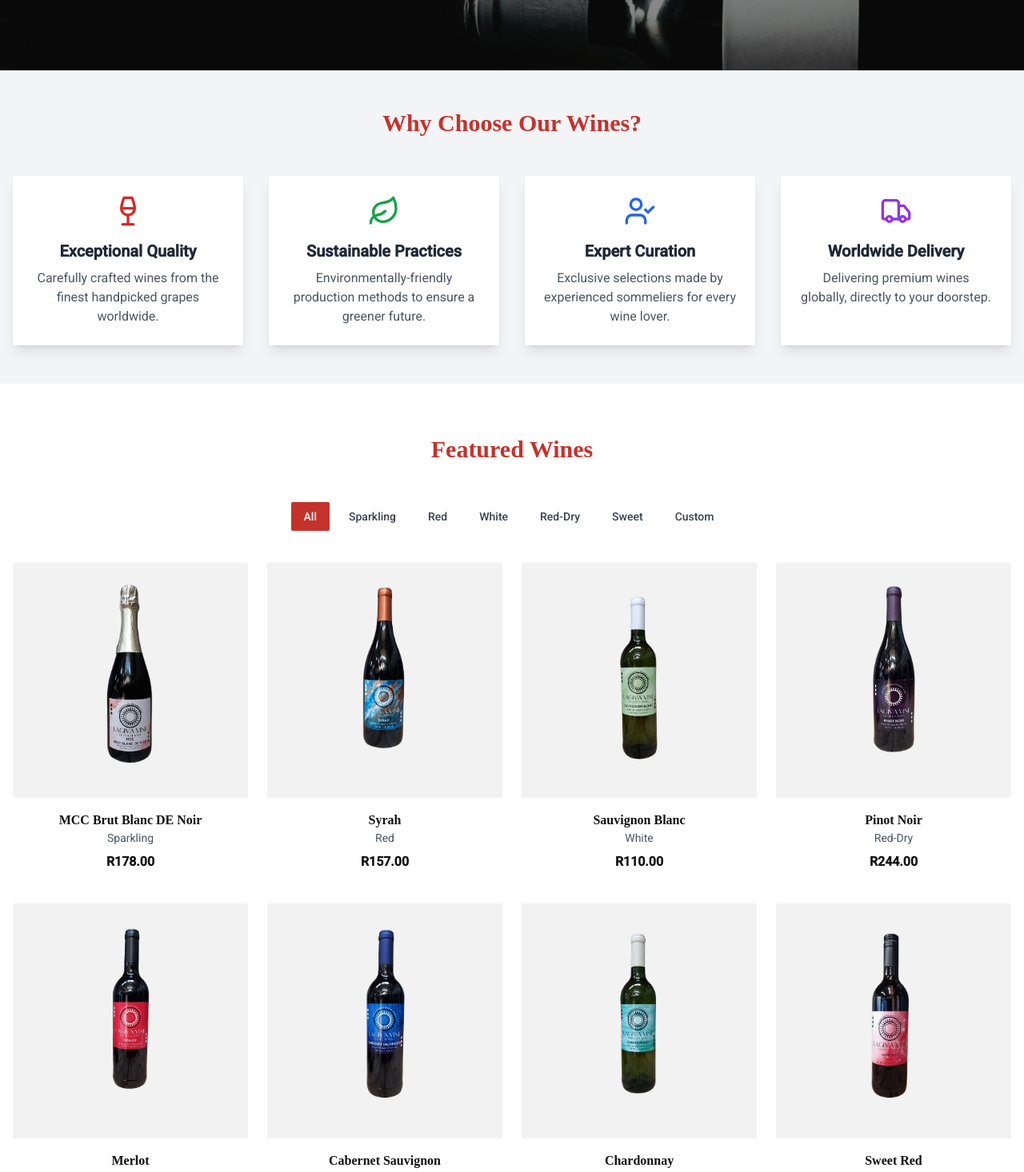
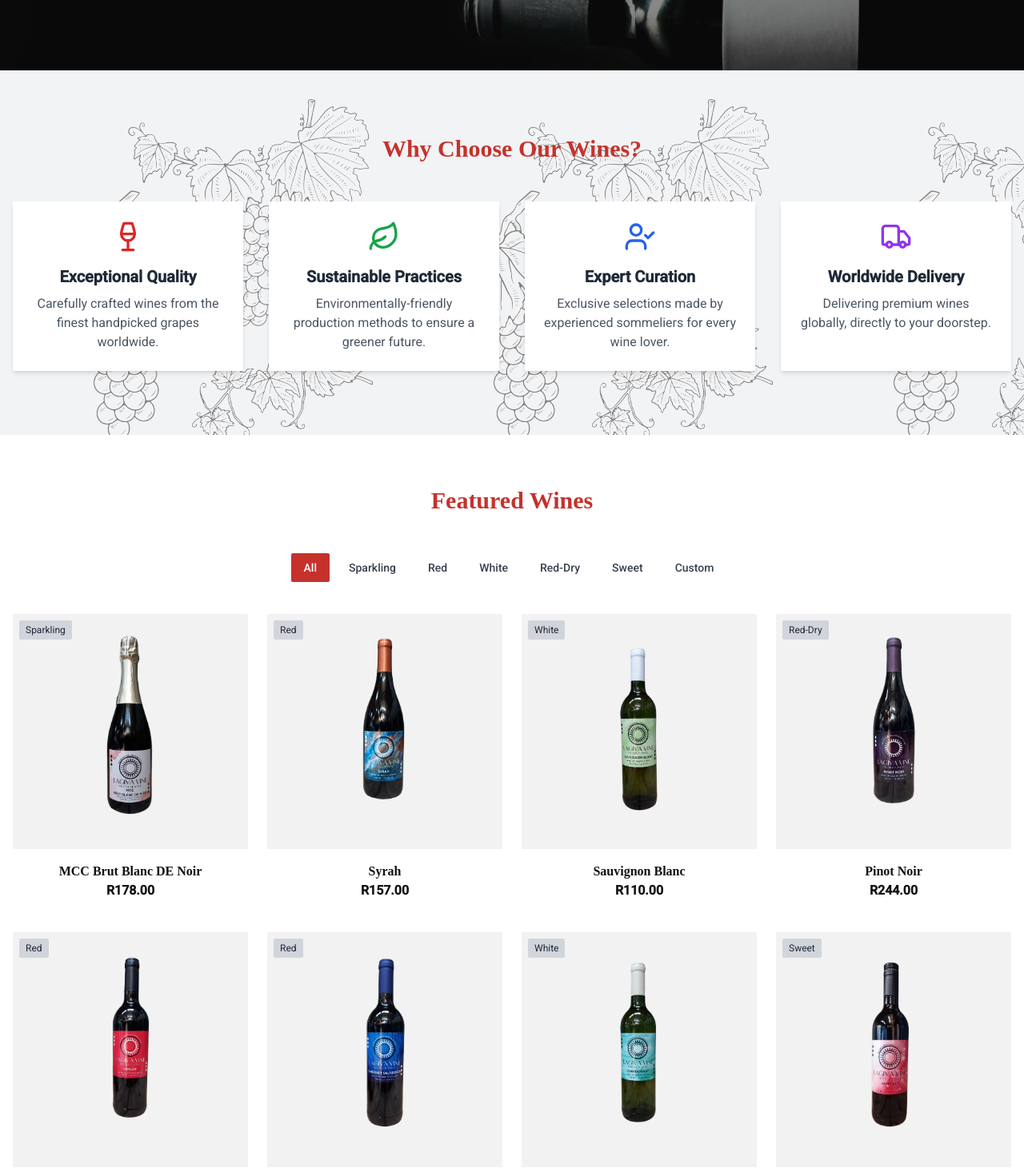
Before and after one commit to Tshabalala-Thabo/lagiva-vine, a React (Create React App) app in the folder frontend/: page / in a window 1280 px wide. Shown: the part 480-1946 px from the top of the page at 80% size. Built offline with nearby package versions, Linux system fonts and the light colour scheme.

Commit message:
FEAT: Overview background, and wine cards realign

```diff
--- a/frontend/src/pages/Home.jsx
+++ b/frontend/src/pages/Home.jsx
@@ -135,8 +135,9 @@ const Home = () => {
           </div>
         </section>
 
-        <section className="w-full bg-gray-100 py-12">
-          <div className="container mx-auto px-4">
+        <section className="w-full bg-gray-200 bg-repeat py-12 relative" style={{ backgroundImage: "url('/assets/wine_bg.png')" }}>
+          <div className="absolute inset-0 bg-white opacity-50"></div>
+          <div className="container mx-auto px-4 py-8 rounded-sm relative z-10">
             <h2 className="text-3xl font-bold text-center mb-12 font-frank-ruhl text-primary">Why Choose Our Wines?</h2>
             <div className="grid grid-cols-1 md:grid-cols-2 lg:grid-cols-4 gap-8">
               <FeatureCard
@@ -185,7 +186,7 @@ const Home = () => {
             </div>
             <motion.div
               ref={wineGridRef}
-              className="grid grid-cols-2 sm:grid-cols-2 md:grid-cols-3 lg:grid-cols-4 gap-4 sm:gap-6"
+              className="flex flex-wrap justify-center gap-4 sm:gap-6"
               variants={containerVariants}
               initial="hidden"
               animate="visible"
@@ -199,20 +200,22 @@ const Home = () => {
                     animate="visible"
                     exit="hidden"
                     layout
-                    className=" rounded-sm  overflow-hidden cursor-pointer"
+                    className="rounded-sm overflow-hidden cursor-pointer w-full sm:w-[calc(50%-0.75rem)] md:w-[calc(33.333%-1rem)] lg:w-[calc(25%-1.125rem)] max-w-xs"
                     onClick={() => setSelectedWine(wine)}
                   >
-                    <div className="relative bg-stale w-full pt-[100%]"> {/* This creates a square aspect ratio */}
+                    <div className="relative bg-stale w-full pt-[100%]">
                       <img
                         src={wine.image}
                         alt={wine.name}
                         className="absolute inset-0 w-full h-full object-contain p-4"
                       />
+                      <div className="absolute top-2 left-2 bg-gray-300 text-gray-800 text-xs px-2 py-1 rounded-sm">
+                        {wine.type}
+                      </div>
                     </div>
                     <div className="p-4 text-center">
                       <h3 className="text-sm sm:text-base font-frank-ruhl font-semibold truncate">{wine.name}</h3>
-                      <p className="text-xs sm:text-sm text-gray-600 truncate">{wine.type}</p>
-                      <p className="text-sm sm:text-base font-semibold mt-2">R{wine.price.toFixed(2)}</p>
+                      <p className="text-sm sm:text-base font-semibold mt-0">R{wine.price.toFixed(2)}</p>
                     </div>
                   </motion.div>
                 ))}
@@ -343,7 +346,7 @@ function FeatureCard({ icon, title, description, index }) {
   return (
     <motion.div
       ref={ref}
-      className="bg-white rounded-sm shadow-lg p-6 h-full"
+      className="bg-white rounded-sm shadow-md   p-6 h-full"
       initial={{ opacity: 0, y: 50 }}
       animate={isInView ? { opacity: 1, y: 0 } : { opacity: 0, y: 50 }}
       transition={{ duration: 0.8, delay: index * 0.2, ease: [0.25, 0.1, 0.25, 1] }}
```
Also changed, not shown: frontend/public/assets/wine_bg.png (added).
